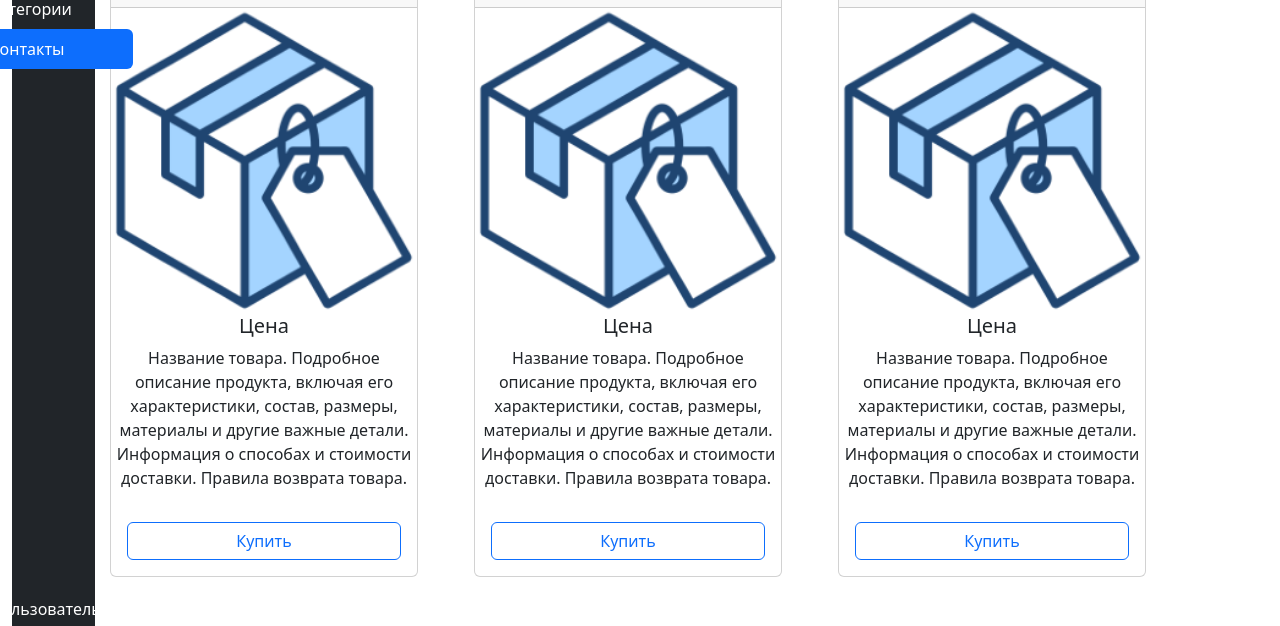
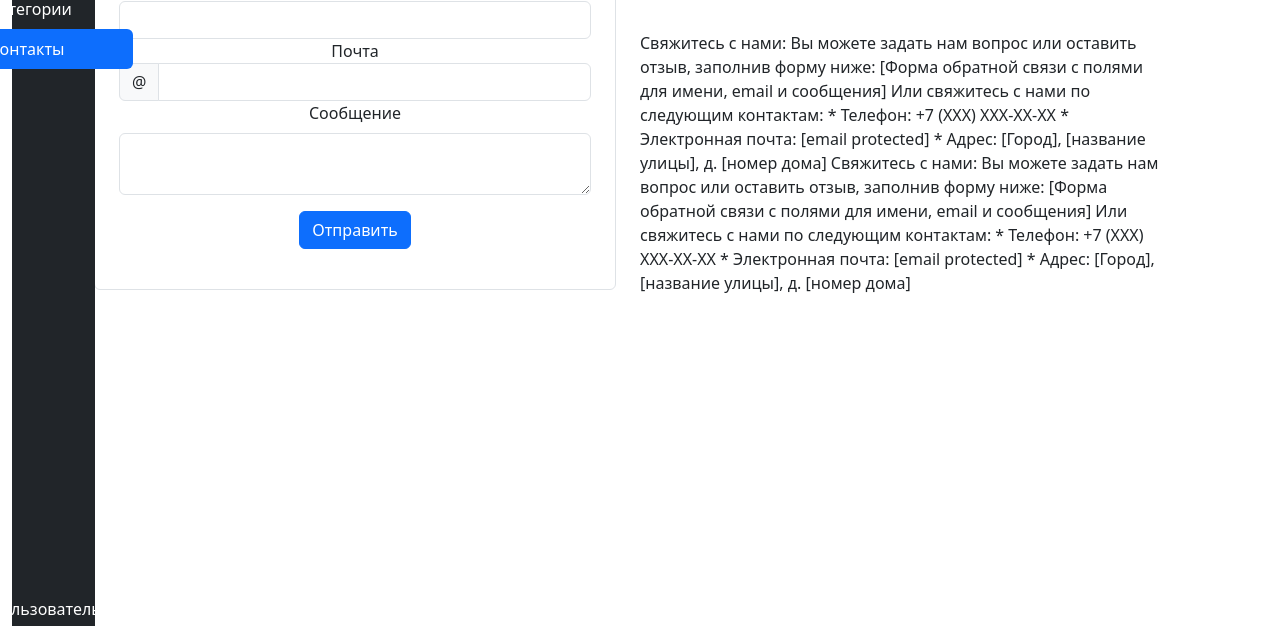
Before and after one commit to roman-z-solik/Homework_21_HTML, a plain HTML site: page contacts.html in a window 1280 px wide. Shown: the part 174-800 px from the top of the page. Drawn offline with nearby package versions, Linux system fonts and the light colour scheme.

Commit message:
Make all pages

```diff
--- a/contacts.html
+++ b/contacts.html
@@ -11,6 +11,7 @@
     .nav-pills {flex: 1;}
     .nav-item:last-child {margin-top: auto;}
     .dropdown-menu {bottom: 100%; left: 0; transform: translateY(-0.5rem);}
+
     </style>
 </head>
 <body>
@@ -61,53 +62,41 @@
                 </div>
                 <div class="row mt-3">
                     <div class="col-12 text-center">
-                        <h2>Главная</h2>
-                        <p class="lead">
-                            Вы находитесь на сайте, предназначенном для продажи товаров
-                        </p>
-                        <div class="container">
+                        <h2>Контакты</h2>
+                        <div class="container mt-5">
                             <div class="row">
-                                <div class="col-md-4">
-                                    <div class="card m-3 style=" width: 18rem;
-                                    "">
-                                    <div class="card-header">
-                                        Товар 1
-                                    </div>
-                                    <img src="data/product.png" class="card-img-bottom" alt="">
-                                    <h5 class="card-title">Цена</h5>
-                                    <p class="card-text">Название товара.
-                                        Подробное описание продукта, включая его характеристики, состав,
-                                        размеры, материалы и другие важные детали. Информация о способах
-                                        и стоимости доставки. Правила возврата товара.</p>
-                                    <a href="#" class="btn btn-outline-primary m-3">Купить</a>
+                                <div class="col-md-6">
+                                    <form class="border rounded p-4">
+                                        <label class="form-label">Имя</label>
+                                        <input type="text" class="form-control">
+                                        <label>Почта</label>
+                                        <div class="input-group">
+                                            <span class="input-group-text">@</span>
+                                            <input class="form-control">
+                                        </div>
+                                            <label class="form-label">Сообщение</label>
+                                            <textarea class="form-control"></textarea>
+                                        <button type="submit" class="btn btn-primary m-3">Отправить</button>
+                                    </form>
+
                                 </div>
-                            </div>
-                            <div class="col-md-4">
-                                <div class="card m-3">
-                                    <div class="card-header">
-                                        Товар 2
-                                    </div>
-                                    <img src="data/product.png" class="card-img-bottom" alt="">
-                                    <h5 class="card-title">Цена</h5>
-                                    <p class="card-text">Название товара.
-                                        Подробное описание продукта, включая его характеристики, состав,
-                                        размеры, материалы и другие важные детали. Информация о способах
-                                        и стоимости доставки. Правила возврата товара.</p>
-                                    <a href="#" class="btn btn-outline-primary m-3">Купить</a>
-                                </div>
-                            </div>
-                            <div class="col-md-4">
-                                <div class="card m-3">
-                                    <div class="card-header">
-                                        Товар 3
-                                    </div>
-                                    <img src="data/product.png" class="card-img-bottom" alt="">
-                                    <h5 class="card-title">Цена</h5>
-                                    <p class="card-text">Название товара.
-                                        Подробное описание продукта, включая его характеристики, состав,
-                                        размеры, материалы и другие важные детали. Информация о способах
-                                        и стоимости доставки. Правила возврата товара.</p>
-                                    <a href="#" class="btn btn-outline-primary m-3">Купить</a>
+                                <div class="col-md-6">
+                                    <h2>Наши контакты</h2>
+                                    <p class="text-start mt-5">Свяжитесь с нами:
+                                        Вы можете задать нам вопрос или оставить отзыв, заполнив форму ниже:
+                                        [Форма обратной связи с полями для имени, email и сообщения]
+                                        Или свяжитесь с нами по следующим контактам:
+                                        * Телефон: +7 (XXX) XXX-XX-XX
+                                        * Электронная почта: [email protected]
+                                        * Адрес: [Город], [название улицы], д. [номер дома]
+                                        Свяжитесь с нами:
+                                        Вы можете задать нам вопрос или оставить отзыв, заполнив форму ниже:
+                                        [Форма обратной связи с полями для имени, email и сообщения]
+                                        Или свяжитесь с нами по следующим контактам:
+                                        * Телефон: +7 (XXX) XXX-XX-XX
+                                        * Электронная почта: [email protected]
+                                        * Адрес: [Город], [название улицы], д. [номер дома]
+                                    </p>
                                 </div>
                             </div>
                         </div>
```
Also changed, not shown: category.html (+3 -3 lines), index.html (+6 -3 lines), orders.html (+1 -1 lines), 1 other file.
